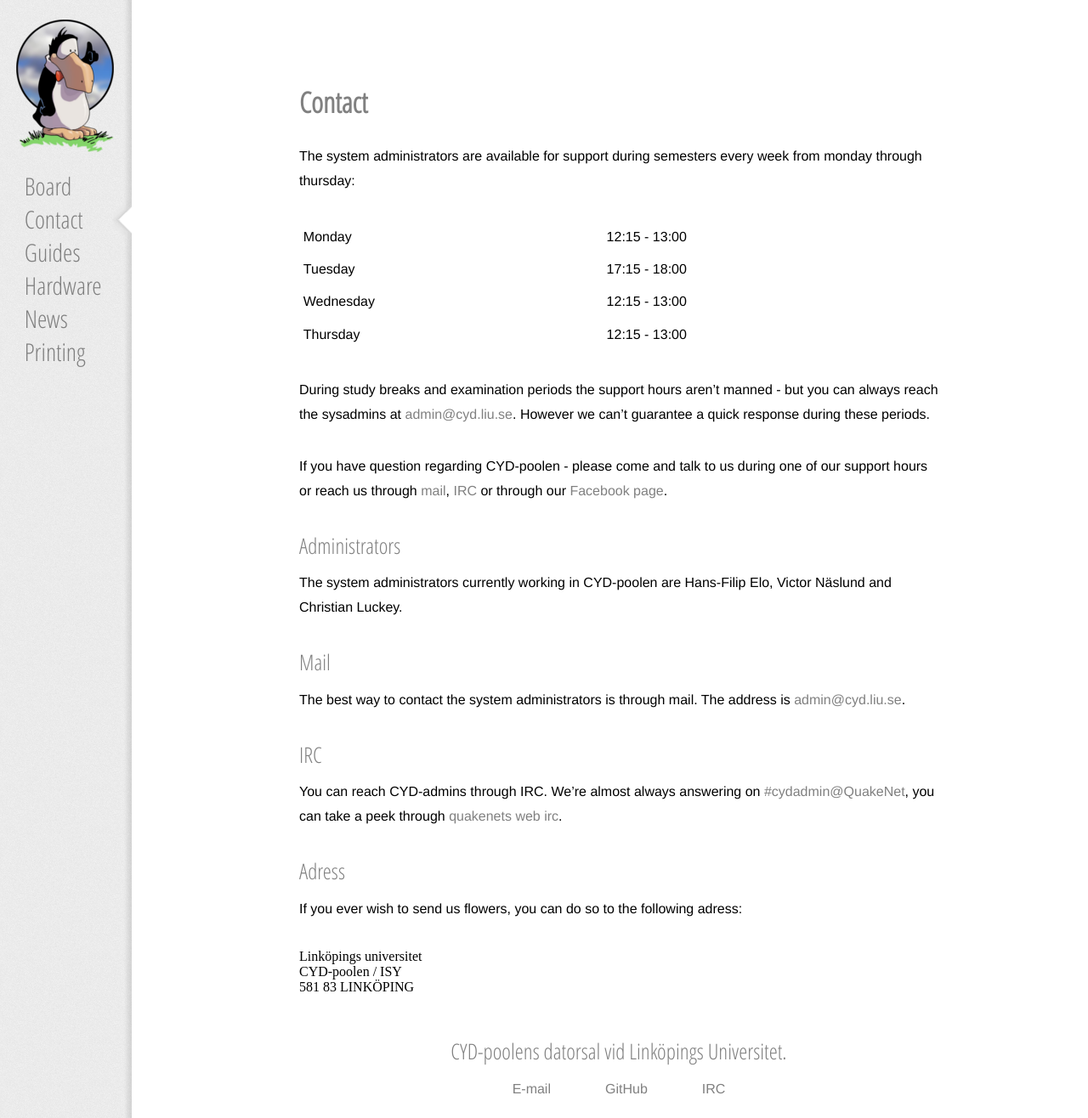
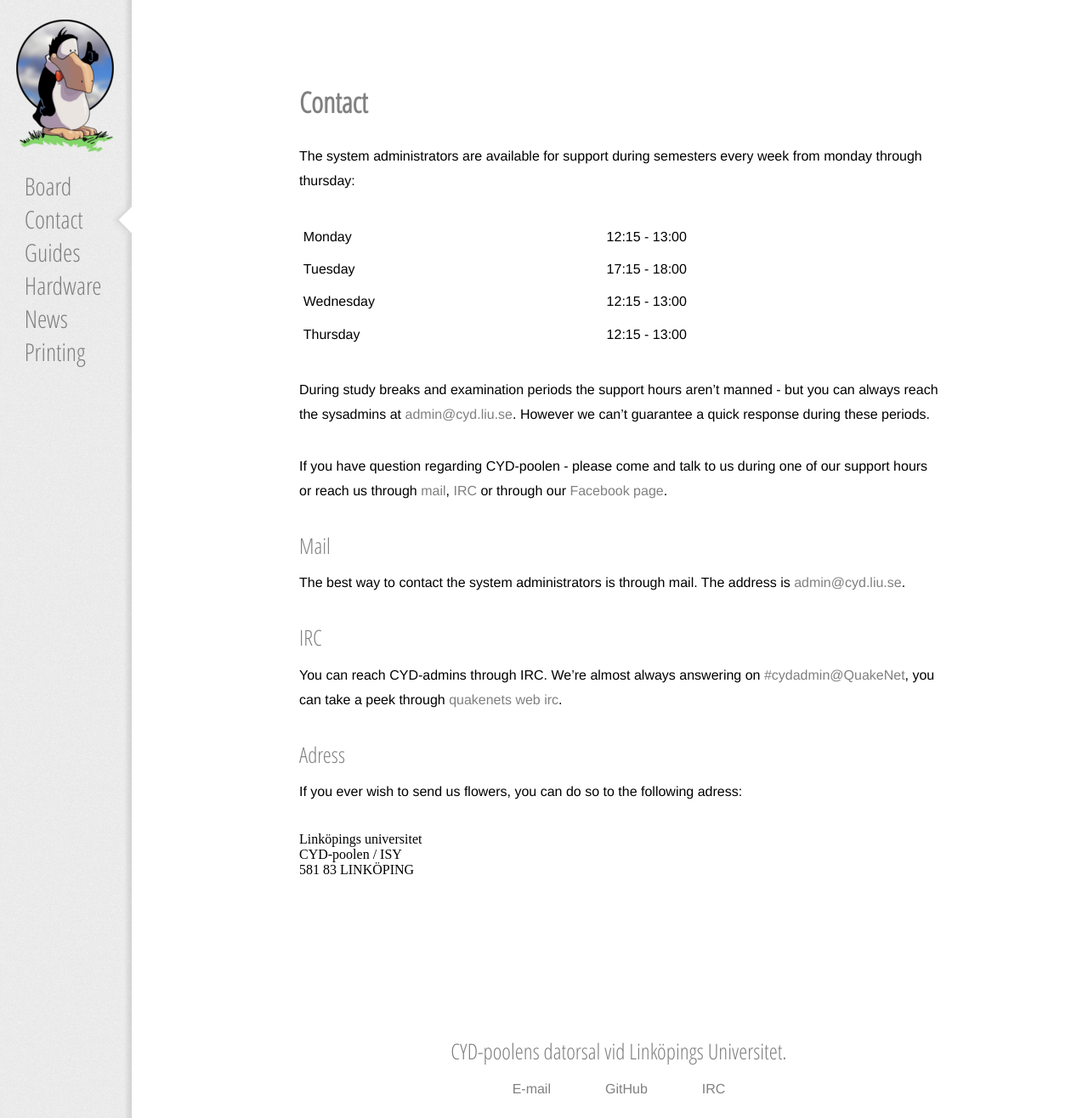
Before and after one commit to CYD-poolen/cyd.liu.se, a Jekyll site: the page built from Contact.md, in a window 1280 px wide and 1316 px high. Shown: the whole window at 85% size. Built offline with Jekyll 4.4.1, drawn with Linux system fonts in a browser that asks for light colours.

Commit message:
Removed outdated information
Motivation för borttagning och inte bara uppdatering: Kudden med Gabe Newell:s huvud photoshopat på en häst vi har på kontoret.

```diff
--- a/Contact.md
+++ b/Contact.md
@@ -25,10 +25,6 @@ During study breaks and examination periods the support hours aren't manned - bu
 
 If you have question regarding CYD-poolen - please come and talk to us during one of our support hours or reach us through [mail](mailto:{{ site.email }}), [IRC](irc://#cydadmin@irc.quakenet.org) or through our [Facebook page](https://www.facebook.com/CYDpoolen).
 
-## Administrators
-
-The system administrators currently working in CYD-poolen are Hans-Filip Elo, Victor Näslund and Christian Luckey.
-
 ## Mail
 The best way to contact the system administrators is through mail. The address is [{{ site.email }}]({{ site.email }}).
 
```
